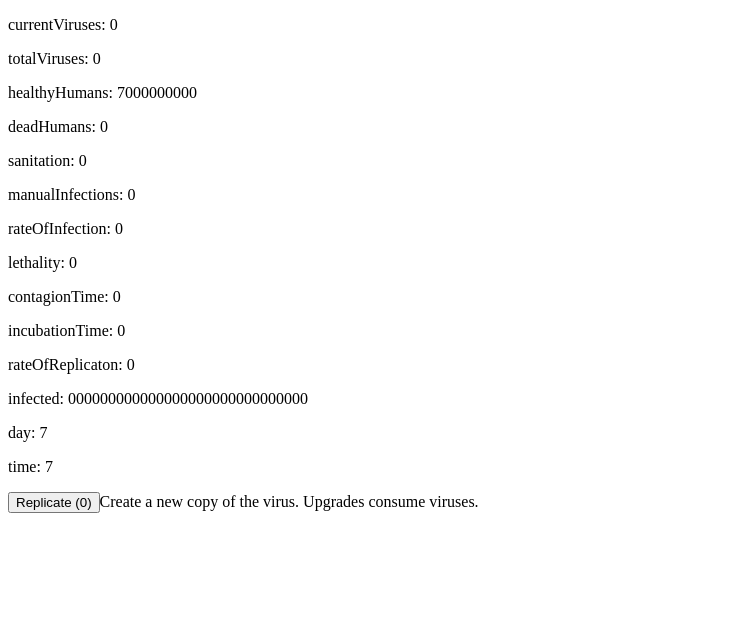
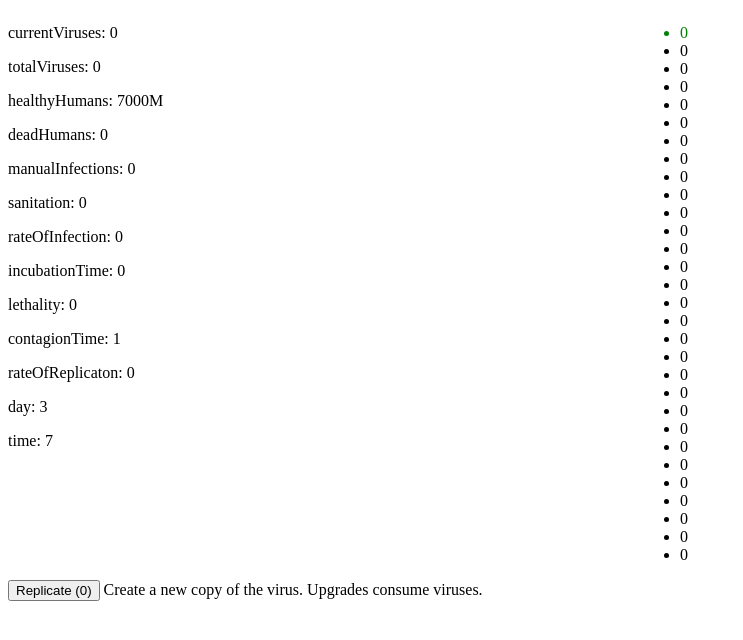
Before and after one commit to Tordek/pandemio, a React (Create React App) app: page / in a window 1280 px wide. Shown: the top 640 px of the page, without its empty margins (0-743 px from the left). Built offline with nearby package versions, Linux system fonts and the light colour scheme.

Commit message:
Logic changes

```diff
--- a/package.json
+++ b/package.json
@@ -10,6 +10,7 @@
     "@types/node": "^16.11.26",
     "@types/react": "^17.0.40",
     "@types/react-dom": "^17.0.13",
+    "classnames": "^2.3.1",
     "leaflet": "^1.7.1",
     "prettier": "^2.5.1",
     "react": "^17.0.2",
--- a/src/Game.module.scss
+++ b/src/Game.module.scss
@@ -2,3 +2,24 @@
   height: 200px;
   aspect-ratio: 2/1;
 }
+
+.contagious {
+  color: green;
+}
+
+.dying {
+  color: red;
+}
+
+.container {
+  display: flex;
+  flex-direction: row;
+}
+
+.features {
+  flex: 1;
+}
+
+.chart {
+  flex: 1;
+}
--- a/src/Game.tsx
+++ b/src/Game.tsx
@@ -1,3 +1,4 @@
+import classNames from "classnames";
 import React, { useEffect, useState } from "react";
 import { MapContainer, TileLayer } from "react-leaflet";
 
@@ -27,6 +28,7 @@ const Game = () => {
 
   return (
     <>
+      <div className={style.container}>
         {/* <MapContainer
         className={style.map}
         placeholder
@@ -37,20 +39,39 @@ const Game = () => {
         {/* attribution='&copy; <a href="https://www.openstreetmap.org/copyright">OpenStreetMap</a> contributors' * /}
         <TileLayer url="https://{s}.tile.openstreetmap.org/{z}/{x}/{y}.png" />
       </MapContainer> */}
-      <div>
-        {Object.entries(gameState).map(([name, value]) => (
+        <div className={style.features}>
+          {Object.entries(gameState)
+            .filter(([name]) => name !== "infected")
+            .map(([name, value]) => (
               <p key={name}>
-            {name}: {value}
+                {name}: {formatNumber(value as number)}
               </p>
             ))}
         </div>
+        <div className={style.chart}>
+          <ul>
+            {gameState.infected.map((n, i) => (
+              <li
+                key={i}
+                className={classNames({
+                  [style.dying]: gameState.lethality > i,
+                  [style.contagious]: gameState.contagionTime > i,
+                })}
+              >
+                {formatNumber(n)}
+              </li>
+            ))}
+          </ul>
+        </div>
+      </div>
       <div>
+        <div className={style.actions}>
           {actions
             .filter(({ visible }) => visible(gameState))
             .map((action) => (
               <div key={action.name}>
                 <button
-                disabled={gameState.currentViruses < action.cost(gameState)}
+                  disabled={!action.enabled(gameState) || (gameState.currentViruses < action.cost(gameState))}
                   onClick={() =>
                     setGameState(
                       applyAction(action.cost(gameState), action.levelUp)
@@ -59,9 +80,11 @@ const Game = () => {
                 >
                   {action.name} ({action.cost(gameState)})
                 </button>
-              { action.description }
+                {" "}
+                {action.description}
               </div>
             ))}
+        </div>
       </div>
     </>
   );
--- a/src/GameLogic.ts
+++ b/src/GameLogic.ts
@@ -18,9 +18,9 @@ type GameState = Record<Feature, number> & { infected: number[] };
 type Action = {
   name: string;
   visible: (gameState: GameState) => boolean;
+  enabled: (gameState: GameState) => boolean;
   cost: (gameState: GameState) => number;
   levelUp: (g: GameState) => Partial<GameState>;
-  maxLevel: number | null;
   description: string;
 };
 
@@ -97,52 +97,52 @@ const actions: Action[] = [
     description: "Create a new copy of the virus. Upgrades consume viruses.",
     cost: () => 0,
     levelUp: breedVirus,
-    maxLevel: null,
     visible: () => true,
+    enabled: () => true,
   },
   {
     name: "Infect Human",
     cost: (gameState: GameState) =>
       Math.floor(
-        100 - gameState.sanitation * Math.pow(1.5, gameState.manualInfections)
+        (100) * Math.pow(1.5, gameState.manualInfections - gameState.sanitation / 2)
       ),
     description:
       "Jump to a human host. Humans incubate the disease and make more viruses. They might infect other humans.",
     levelUp: infectHuman,
-    maxLevel: null,
     visible: ({ totalViruses }) => totalViruses > 50,
+    enabled: () => true,
   },
   {
     name: "Lower sanitation",
-    cost: exponentialCost(100, 1.02, "sanitation"),
+    cost: exponentialCost(50, 1.02, "sanitation"),
     description: "Easier to jump to human hosts.",
-    levelUp: infectHuman,
-    maxLevel: null,
+    levelUp: purchaseAction("sanitation"),
     visible: ({ totalViruses }) => totalViruses > 50,
+    enabled: () => true,
   },
   {
     name: "Adapt to human physiology",
     cost: exponentialCost(200, 1.04, "rateOfReplicaton"),
     description: "Humans create more viruses.",
     levelUp: purchaseAction("rateOfReplicaton"),
-    maxLevel: 50,
     visible: ({ totalViruses }) => totalViruses > 100,
+    enabled: () => true,
   },
   {
     name: "Adapt to human immune system",
     cost: exponentialCost(200, 1.04, "rateOfInfection"),
     description: "Humans infect each other faster.",
     levelUp: purchaseAction("rateOfInfection"),
-    maxLevel: 50,
     visible: ({ totalViruses }) => totalViruses > 100,
+    enabled: () => true,
   },
   {
     name: "Weaken defenses",
-    cost: exponentialCost(200, 1.04, "contagionTime"),
+    cost: exponentialCost(100, 10, "contagionTime"),
     description: "Humans infect each other more often.",
     levelUp: purchaseAction("contagionTime"),
-    maxLevel: 50,
-    visible: ({ totalViruses }) => totalViruses > 100,
+    visible: ({ totalViruses, contagionTime }) => totalViruses > 100 && contagionTime < 30,
+    enabled: () => true,
   },
   {
     name: "Lower incubation time",
@@ -150,33 +150,34 @@ const actions: Action[] = [
     description:
       "Improved replication DNA. Time from infection to activation is lowered.",
     levelUp: purchaseAction("incubationTime"),
-    maxLevel: 50,
-    visible: ({ totalViruses }) => totalViruses > 100,
+    visible: ({ totalViruses }) => totalViruses > 1000000,
+    enabled: () => true,
   },
   {
     name: "Invade systems",
-    cost: exponentialCost(200, 1.04, "lethality"),
+    cost: exponentialCost(10000, 1.04, "lethality"),
     description: "Kill them all.",
     levelUp: purchaseAction("lethality"),
-    maxLevel: 50,
-    visible: ({ totalViruses }) => totalViruses > 10000,
+    visible: ({ totalViruses }) => totalViruses > 50000,
+    enabled: () => true,
   },
 ];
 
 const initialGameState = (): GameState => ({
   currentViruses: 0,
   totalViruses: 0,
-  healthyHumans: 7000000000,
+  healthyHumans: 0,
   deadHumans: 0,
+
+  manualInfections: 0,
   sanitation: 0,
-  manualInfections: 0,
   rateOfInfection: 0,
+  incubationTime: 0,
   lethality: 0,
-  contagionTime: 0,
-  incubationTime: 0,
+  contagionTime: 1,
   rateOfReplicaton: 0,
   infected: Array(30).fill(0),
-  day: 1,
+  day: 0,
   time: 0,
 });
 
@@ -188,31 +189,39 @@ const tick = (immutableGameState: GameState): GameState => {
 
   gameState.time -= 1;
 
+  // Replication (Infected human => virus)
+  const totalInfected = gameState.infected.reduce((a, b) => a + b, 0);
+  const transmittedViruses = totalInfected * gameState.rateOfReplicaton * 0.1;
+  gameState.currentViruses += transmittedViruses;
+  gameState.totalViruses += transmittedViruses;
+
+  // Contagion (Infected human => human)
+  const contagious = gameState.infected
+    .slice(0, gameState.contagionTime)
+    .reduce((a, b) => a + b, 0);
+  const newInfectedHumans = Math.min(gameState.healthyHumans, contagious * gameState.rateOfInfection * 0.01);
+
   if (gameState.time <= 0) {
-    gameState.time = 10; // ticks per second
+    gameState.time = 20; // ticks per second
 
     gameState.day += 1;
 
-    // Replication (Infected human => virus)
-    const totalInfected = gameState.infected.reduce((a, b) => a + b, 0);
-    const transmittedViruses = totalInfected * gameState.rateOfReplicaton * 0.1;
-    gameState.currentViruses += transmittedViruses;
-    gameState.totalViruses += transmittedViruses;
+    // Kill (Infected human => dead human)
+    // TODO: For each day in activation time, kill %
+    const sick = gameState.infected.shift() as number;
+    gameState.infected.push(0);
 
-    // Contagion (Infected human => human)
-    const sick = gameState.infected.shift() as number;
-
-    const contagious = gameState.infected.slice(0, gameState.contagionTime).reduce((a, b) => a + b, 0);
-    const newInfectedHumans = contagious * gameState.rateOfInfection * 0.01;
-    gameState.infected.push(newInfectedHumans);
-
-    // Kill (Infected human => dead human)
     const dead = sick * gameState.lethality;
 
     gameState.infected[0] += sick - dead;
     gameState.deadHumans += dead;
   }
 
+  gameState.infected[gameState.infected.length - 1] += newInfectedHumans;
+
+  const unhealthyHumans = gameState.infected.reduce((a, b) => a + b, 0) + gameState.deadHumans;
+  gameState.healthyHumans = 7000000000 - unhealthyHumans;
+
   return gameState;
 };
 
```
Also changed, not shown: 1 other file (tests, documents, lock files or other folders). Lines whose indentation alone changed are shown as unchanged.
